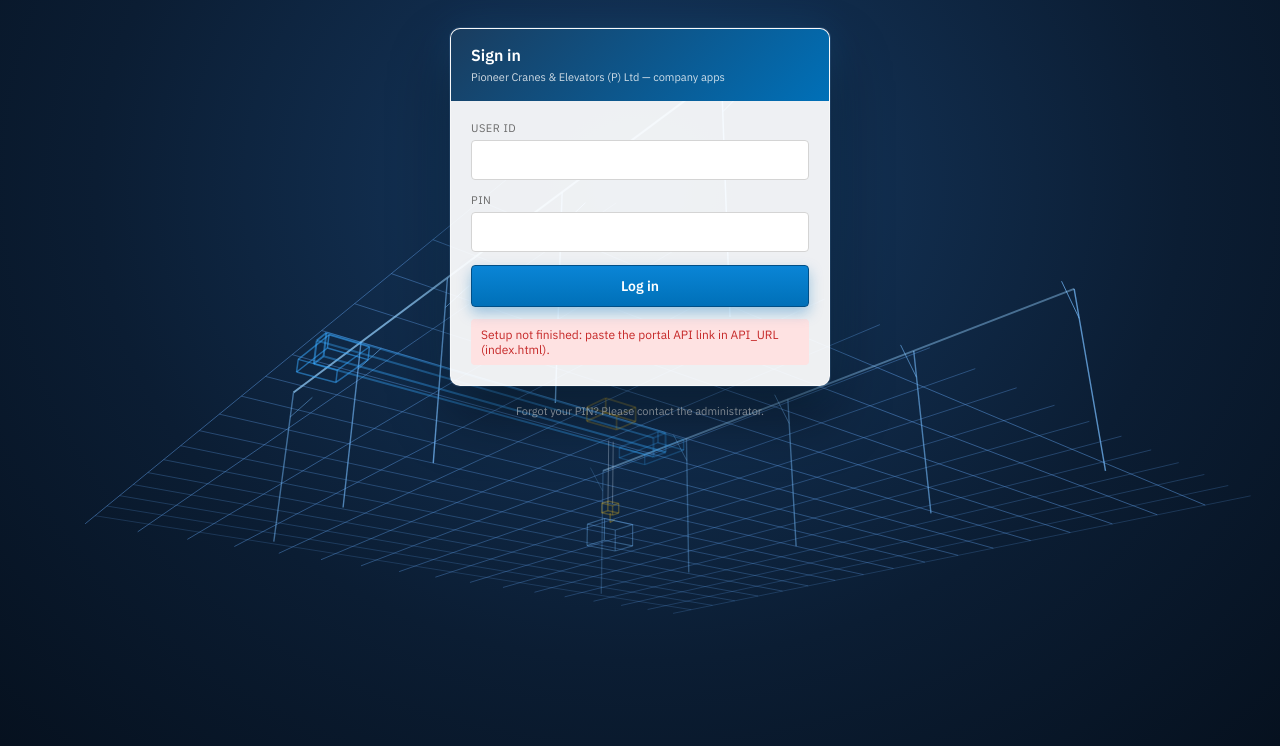
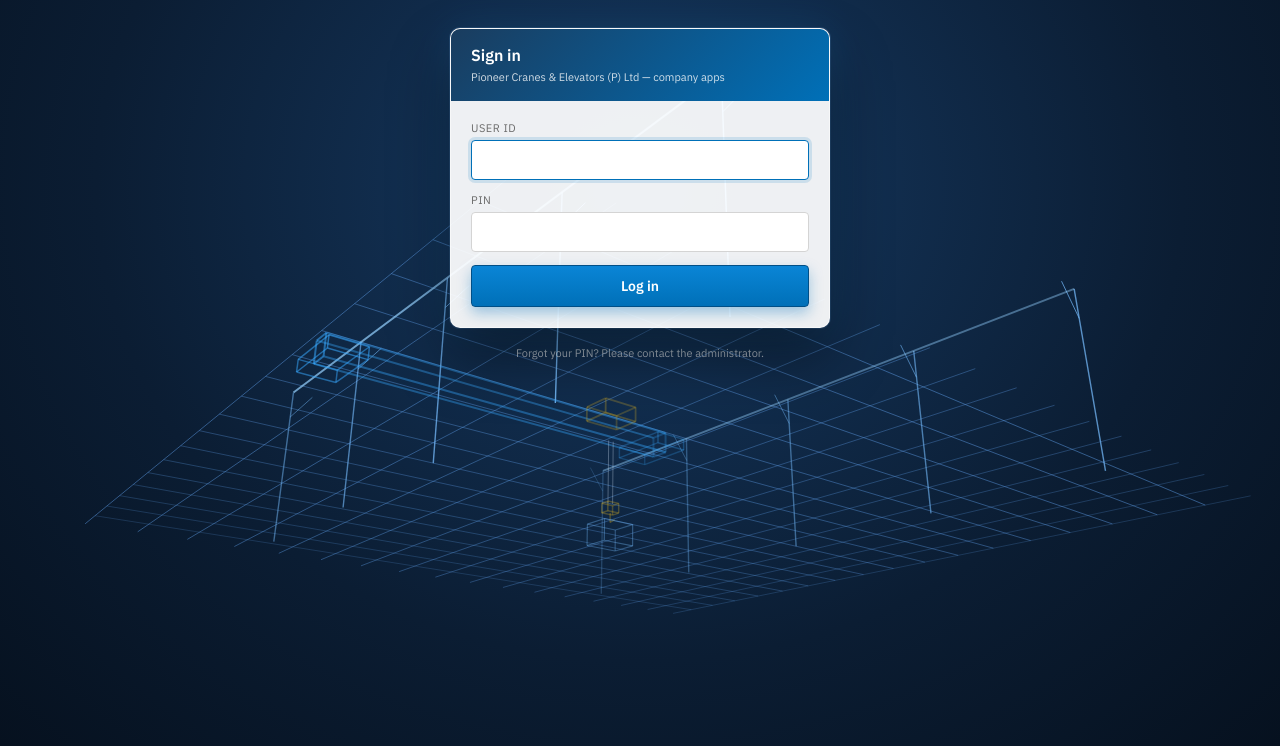
Before and after one commit to Aman79499/pioneer, a plain HTML site: page index.html in a window 1280 px wide. Shown: the part 54-800 px from the top of the page. Drawn offline with Linux system fonts and the light colour scheme.

Commit message:
Update index.html

```diff
--- a/index.html
+++ b/index.html
@@ -136,7 +136,7 @@
 //                standalone "Pioneer Portal" Apps Script project.
 //                App links themselves are kept in its APPS sheet tab.
 // ================================================================
-var API_URL = 'PASTE_PORTAL_API_EXEC_LINK_HERE';
+var API_URL = 'https://script.google.com/macros/s/AKfycbx3LaSlMlZ86bMyTTOlK4qsS6Wu5qg_fAJH97TTR4ekIhhtSF3VhJ33z4CSPq1iAVcb/exec';
 // ===== END: SETTINGS =====
 
 
```
